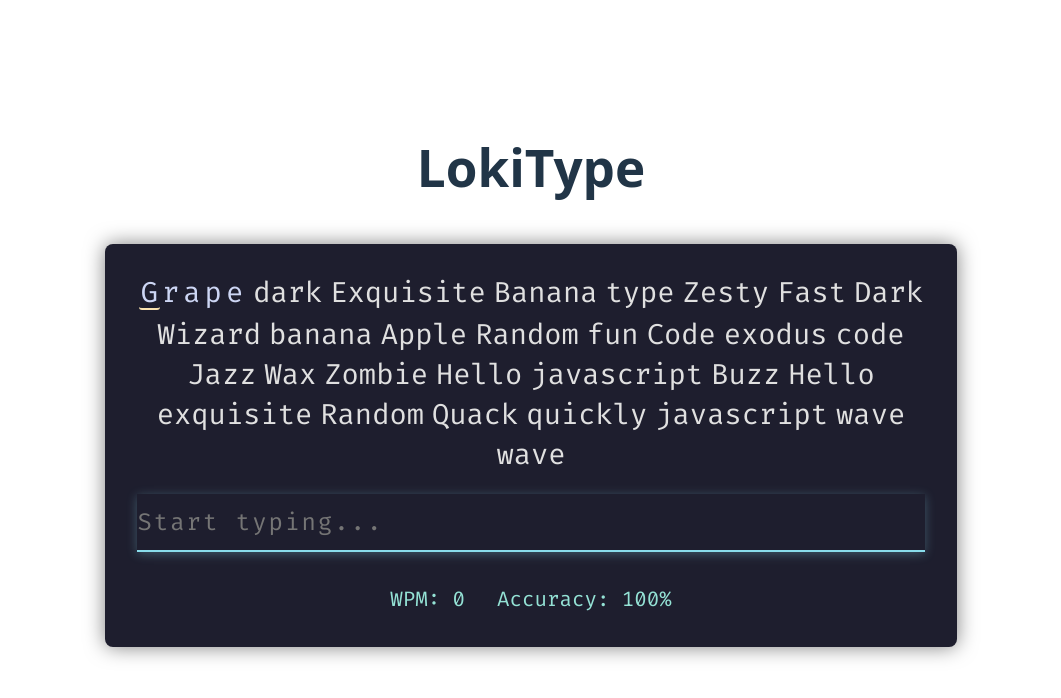
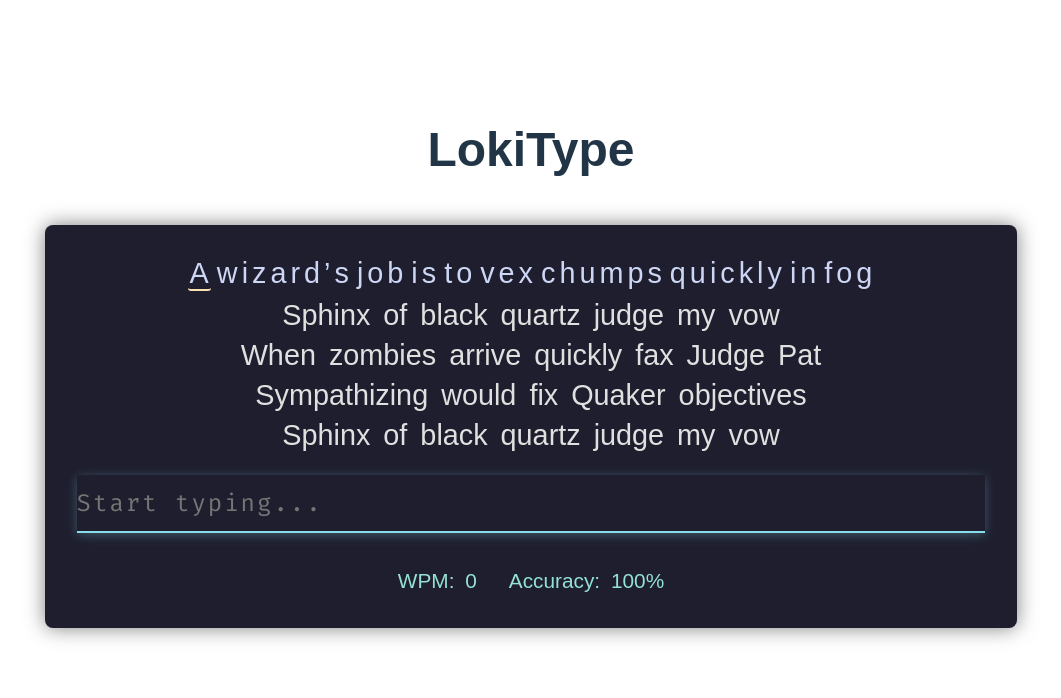
Before and after one commit to lokeswar777/lokitype, a React (Vite) app: page / in a window 1280 px wide. Shown: the top 698 px of the page, without its empty margins (109-1170 px from the left). Built offline with nearby package versions, Linux system fonts and the light colour scheme.

Commit message:
added better sentences

```diff
--- a/src/components/TypingBox.css
+++ b/src/components/TypingBox.css
@@ -2,17 +2,19 @@
 
 /* === Layout Container === */
 .typing-container {
-  width: 70%;
+  width: 80%;
   margin: 3rem auto;
   display: flex;
   flex-direction: column;
-  align-items: center;
+
   padding: 2rem;
   background-color: #1e1e2e; /* Dark violet-blue terminal tone */
   border-radius: 8px;
   box-shadow: 0 0 20px rgba(0, 0, 0, 0.5);
   color: #cdd6f4; /* Soft terminal white */
-  font-family: "Fira Code", monospace;
+  font-family: Arial, Helvetica, sans-serif;
+  word-spacing: 5px;
+  letter-spacing: 0;
   user-select: none;
   box-sizing: border-box;
 }
--- a/src/components/TypingBox.jsx
+++ b/src/components/TypingBox.jsx
@@ -1,26 +1,49 @@
 import React, { useState, useEffect, useRef } from "react";
 import "./TypingBox.css";
 
-const wordBank = [
-  "Lokeswar", "apple", "banana", "grape", "fast", "keyboard", "react", "javascript",
-  "hello", "code", "type", "fun", "dark", "light", "train", "car", "random",
-  "quiz", "vivid", "window", "xylophone", "zebra", "quick", "jazz", "oxygen", "wizard",
-  "velocity", "exquisite", "buzz", "whiskey", "vortex", "quiver", "fizz", "oxygenate",
-  "quickly", "wax", "zombie", "exodus", "wave", "mix", "quack", "jovial", "zesty",
-  "whale", "fizzing", "vixen", "quickest", "wizardry", "xerox",
-  "Apple", "Banana", "Grape", "Fast", "Keyboard", "React", "Javascript",
-  "Hello", "Code", "Type", "Fun", "Dark", "Light", "Train", "Car", "Random",
-  "Quiz", "Vivid", "Window", "Xylophone", "Zebra", "Quick", "Jazz", "Oxygen", "Wizard",
-  "Velocity", "Exquisite", "Buzz", "Whiskey", "Vortex", "Quiver", "Fizz", "Oxygenate",
-  "Quickly", "Wax", "Zombie", "Exodus", "Wave", "Mix", "Quack", "Jovial", "Zesty",
-  "Whale", "Fizzing", "Vixen", "Quickest", "Wizardry", "Xerox"
+const sentenceBank = [
+  "The quick brown fox jumps over the lazy dog",
+  "Pack my box with five dozen liquor jugs",
+  "Jived fox nymph grabs quick waltz",
+  "Sphinx of black quartz judge my vow",
+  "How vexingly quick daft zebras jump",
+  "Crazy Fredrick bought many very exquisite opal jewels",
+  "We promptly judged antique ivory buckles for the next prize",
+  "Jack quickly moved up the zebra fence",
+  "Bright vixens jump dozy fowl quack",
+  "Waltz bad nymph for quick jigs vex",
+  "Five quacking zephyrs jolt my wax bed",
+  "Quick zephyrs blow vexing daft Jim",
+  "Grumpy wizards make a toxic brew for the jovial queen",
+  "Just keep examining every low bid quoted for zinc etchings",
+  "The job of waxing linoleum frequently peeves chintzy kids",
+  "Sympathizing would fix Quaker objectives",
+  "A wizard’s job is to vex chumps quickly in fog",
+  "Brawny gods just flocked up to quiz and vex him",
+  "Heavy boxes perform quick waltzes and jigs",
+  "Quick blowing zephyrs vex daft Jim",
+  "All questions asked by five watched experts amaze the judge",
+  "Back in June we delivered oxygen equipment of the same size",
+  "The five boxing wizards jump quickly",
+  "When zombies arrive quickly fax Judge Pat",
+  "Mr Jock, TV quiz PhD, bags few lynx",
+  "Cwm fjord bank glyphs vext quiz",
+  "Big fjords vex quick waltz nymph",
+  "Glib jocks quiz nymph to vex dwarf",
+  "Silly buzzing quips vexed Jack the dwarf",
+  "Foxy diva Jennifer Lopez was not baking my quiche"
+
 ];
 
-const generateWords = (count = 30) =>
-  Array.from({ length: count }, () => wordBank[Math.floor(Math.random() * wordBank.length)]);
+
+const generateSentences = (count = 5) =>
+  Array.from({ length: count }, () => sentenceBank[Math.floor(Math.random() * sentenceBank.length)]);
+
 
 const TypingBox = () => {
-  const [words, setWords] = useState(generateWords());
+
+const [words, setWords] = useState(generateSentences());
+
   const [currentInput, setCurrentInput] = useState("");
   const [currentIndex, setCurrentIndex] = useState(0);
   const [startTime, setStartTime] = useState(null);
--- a/src/index.css
+++ b/src/index.css
@@ -1,11 +1,11 @@
 :root {
-  font-family: system-ui, Avenir, Helvetica, Arial, sans-serif;
+  font-family: Arial, Helvetica, sans-serif;
   line-height: 1.5;
   font-weight: 400;
 
   color-scheme: light dark;
-  color: #B9375D;
-  background-color: #E7D3D3 ;
+  color: #ea6f04;
+  background-color: #faf7f7 ;
 
   font-synthesis: none;
   text-rendering: optimizeLegibility;
@@ -31,8 +31,10 @@ body {
 }
 
 h1 {
-  font-size: 3.2em;
+  font-size: 3em;
   line-height: 1.1;
+  margin: 0;
+  text-align: center;
 }
 
 button {
```
